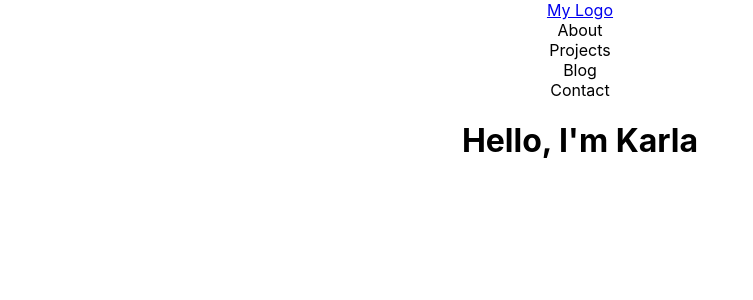
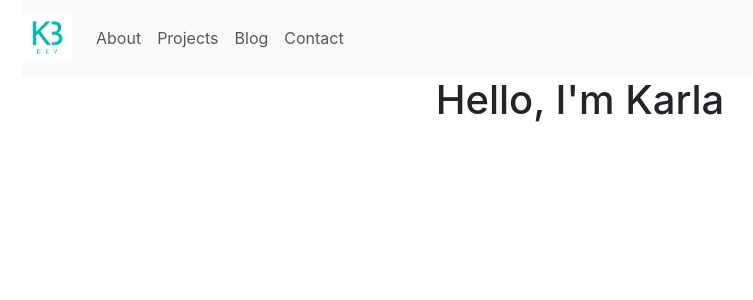
Before and after one commit to KarlaB3/portfolio, a React (Create React App) app: page / in a window 1280 px wide. Shown: the top 300 px of the page, without its empty margins (60-813 px from the left). Built offline with nearby package versions, Linux system fonts and the light colour scheme.

Commit message:
refactor: nav with bootstrap and styling

```diff
--- a/package.json
+++ b/package.json
@@ -9,10 +9,10 @@
     "@testing-library/user-event": "^13.5.0",
     "bootstrap": "^5.3.0-alpha3",
     "react": "^18.2.0",
-    "react-bootstrap": "^2.7.4",
     "react-dom": "^18.2.0",
     "react-router-dom": "^6.11.2",
     "react-scripts": "5.0.1",
+    "sass": "^1.62.1",
     "web-vitals": "^2.1.4"
   },
   "scripts": {
--- a/src/components/NavHeader.jsx
+++ b/src/components/NavHeader.jsx
@@ -1,18 +1,19 @@
-import Navbar from 'react-bootstrap/Navbar'
-import NavbarBrand from 'react-bootstrap/NavbarBrand';
-import Nav from 'react-bootstrap/Nav'
-import NavItem from 'react-bootstrap/NavItem'
+import logo from './../Images/kb-logo.png';
 
 export const NavHeader = () => {
     return (
-        <Navbar bg="light" variant="light">
-            <NavbarBrand href='/'>My Logo</NavbarBrand>
-            <Nav>
-                <NavItem href="/about">About</NavItem>
-                <NavItem href="/projects">Projects</NavItem>
-                <NavItem href="/blog">Blog</NavItem>
-                <NavItem href="/contact">Contact</NavItem>
-            </Nav>
-        </Navbar>
+        <div class="container">
+            <nav class="navbar navbar-expand-lg navbar-light bg-light">
+                <a class="navbar-brand" href="/">
+                    <img src={logo} width="50" height="50" alt="KB dev logo"></img>
+                </a>
+                    <div class="navbar-nav">
+                    <a class="nav-item nav-link" href="/about">About</a>
+                    <a class="nav-item nav-link" href="/projects">Projects</a>
+                    <a class="nav-item nav-link" href="/blogs">Blog</a>
+                    <a class="nav-item nav-link" href="/contact">Contact</a>
+                    </div>
+            </nav>
+        </div>
     );
-}
+};
--- /dev/null
+++ b/src/custom.scss
@@ -0,0 +1 @@
+@import '~bootstrap/scss/bootstrap.scss';
--- a/src/index.js
+++ b/src/index.js
@@ -1,3 +1,5 @@
+import './custom.scss';
+import 'bootstrap/dist/css/bootstrap.css';
 import React from 'react';
 import ReactDOM from 'react-dom/client';
 import './index.css';
```
Also changed, not shown: src/Images/kb-logo.png (added), 1 other file (tests, documents, lock files or other folders).
